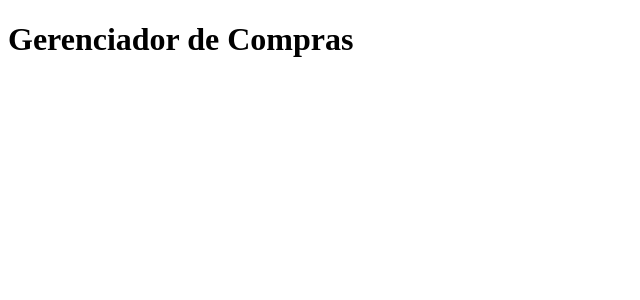
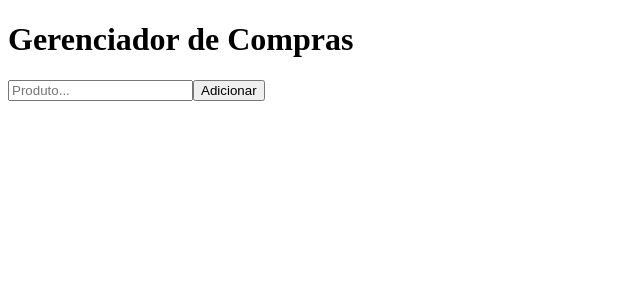
Before and after one commit to mariasilva1208/gerenciador-de-compras, a Vue app: page / in a window 1280 px wide. Shown: the top 300 px of the page, without its empty margins (0-640 px from the left). Built offline with nearby package versions, Linux system fonts and the light colour scheme; the HTML template or start-up script is replaced by a standard one.

Commit message:
feat: lógica para adicionar itens na lista

```diff
--- a/src/App.vue
+++ b/src/App.vue
@@ -2,7 +2,23 @@
 import { ref } from 'vue'
 const itemNovo = ref('')
 const lista = ref([])
+
+const adicionarItem = () => {
+  if (itemNovo.value.trim() !== '') {
+    lista.value.push(itemNovo.value)
+    itemNovo.value = ''
+  }
+}
 </script>
 <template>
-  <h1>Gerenciador de Compras</h1>
-</template>git
+  <main>
+    <h1> Gerenciador de Compras</h1>
+
+    <input v-model="itemNovo" @keyup.enter="adicionarItem" placeholder="Produto...">
+    <button @click="adicionarItem">Adicionar</button>
+
+    <ul>
+      <li v-for="(item, index) in lista" :key="index">{{ item }}</li>
+    </ul>
+  </main>
+  </template>
```
